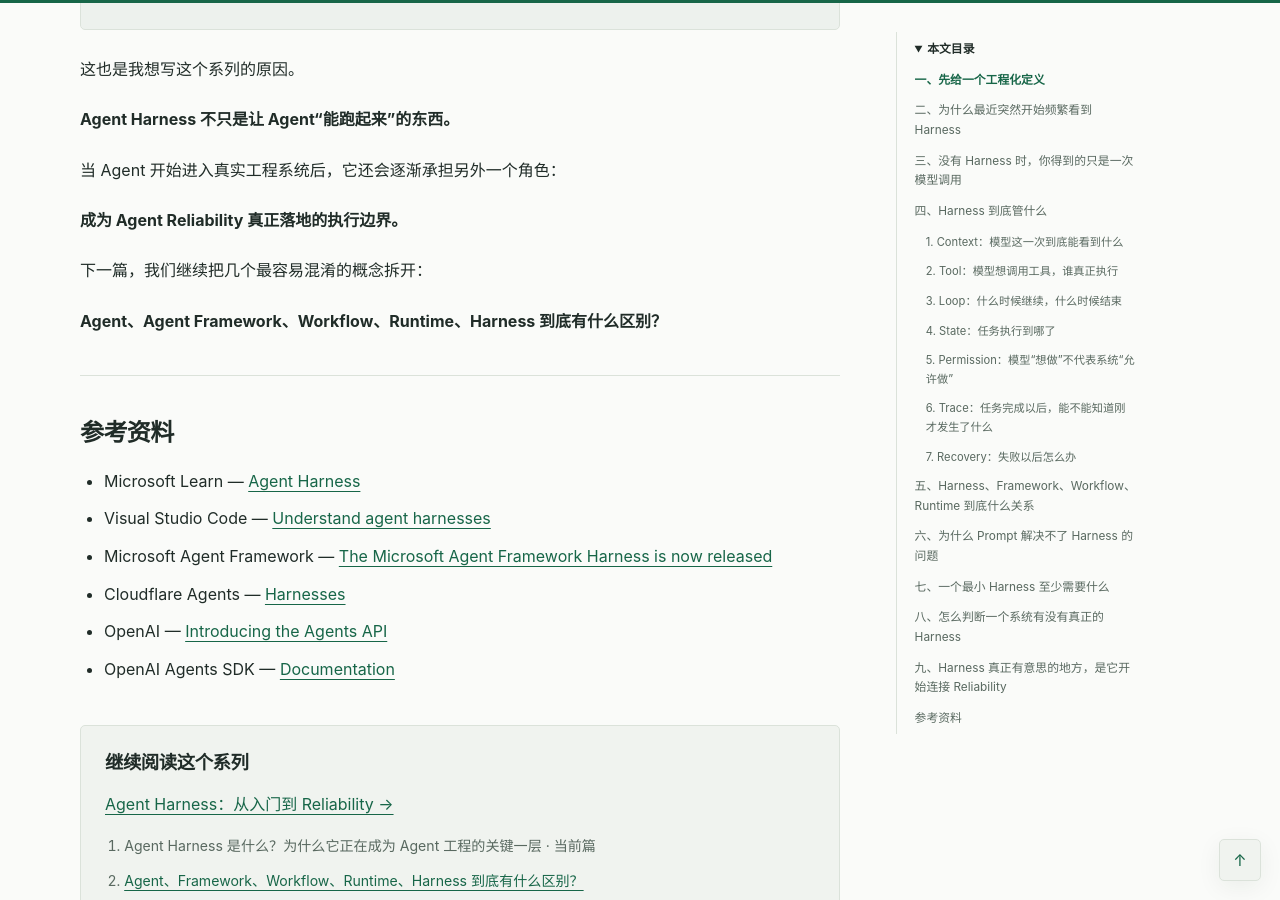
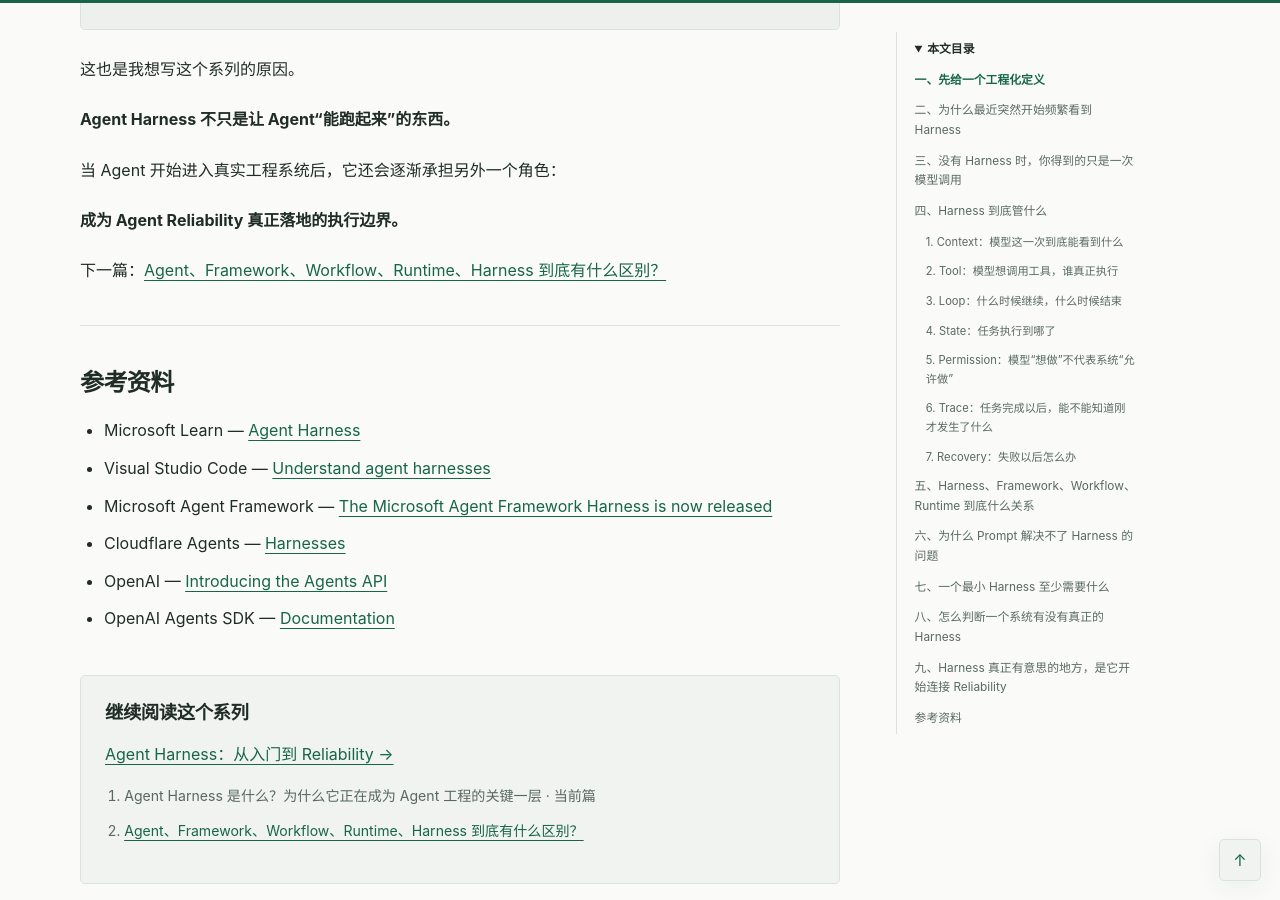
Before and after one commit to hugfeature/hugfeature.github.io, a Jekyll site: the page built from _posts/2026-09-22-what-is-agent-harness.md, in a window 1280 px wide and 900 px high, scrolled down 13548 px. Built offline with Jekyll 4.4.1, drawn with Linux system fonts in a browser that asks for light colours.

Commit message:
Link Harness series #01 to #02

```diff
--- a/_posts/2026-09-22-what-is-agent-harness.md
+++ b/_posts/2026-09-22-what-is-agent-harness.md
@@ -451,9 +451,7 @@ Quality Gate
 
 **成为 Agent Reliability 真正落地的执行边界。**
 
-下一篇，我们继续把几个最容易混淆的概念拆开：
-
-**Agent、Agent Framework、Workflow、Runtime、Harness 到底有什么区别？**
+下一篇：[Agent、Framework、Workflow、Runtime、Harness 到底有什么区别？](/harness/agent-framework-workflow-runtime-harness/)
 
 ---
 
```
